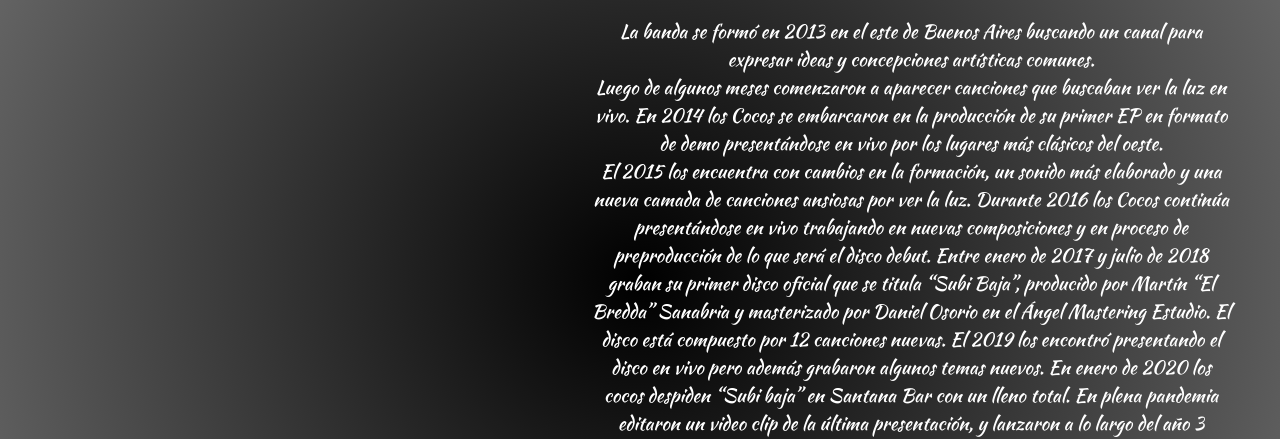
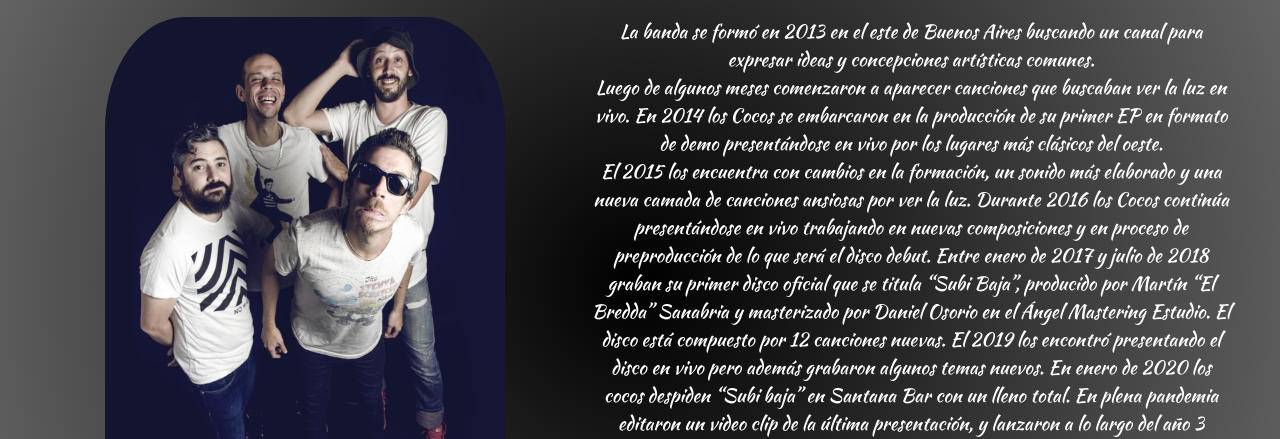
Before and after one commit to maylenaguiar/cocosmusica, a plain HTML site: page NosotrosLaBanda.html in a window 1280 px wide. Shown: the part 361-800 px from the top of the page. Drawn offline with Linux system fonts and the light colour scheme.

Commit message:
quienes somos foto

```diff
--- a/css/style.css
+++ b/css/style.css
@@ -32,7 +32,9 @@ section{
 	display: none;
 }
 .banda__img{
-	display: none;
+	width: 220px;
+	height: 360px;
+	text-align: center;
 }
 .integrantes{
 	background-color:white;
```
